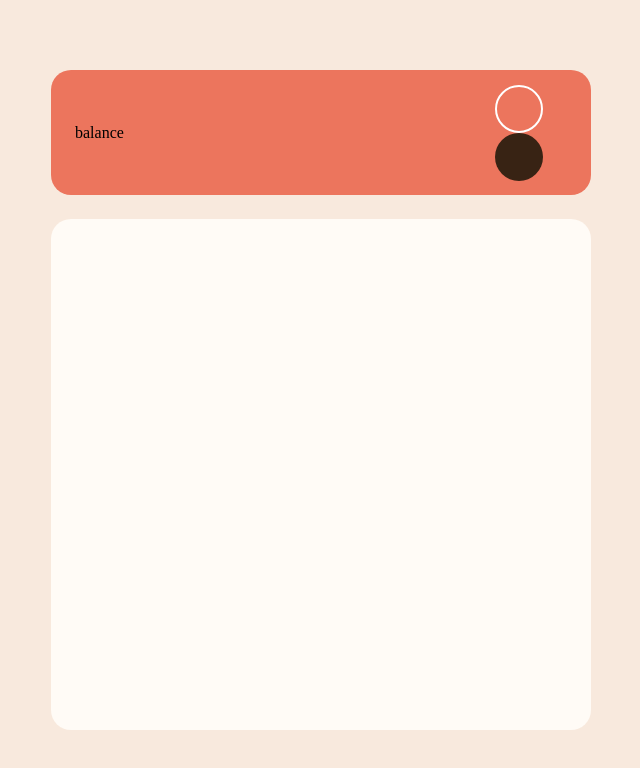
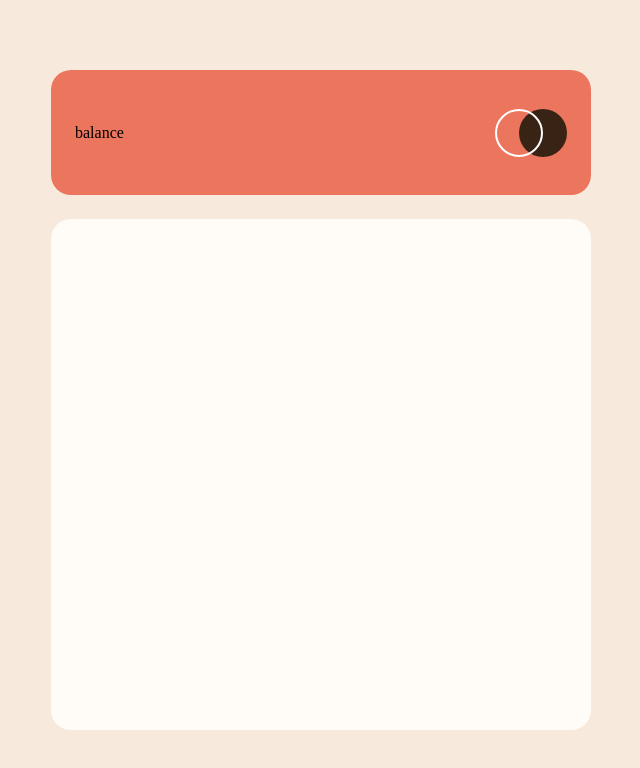
Before and after one commit to DuncanTom/expenses-chart-component, an Angular app: page / in a window 1280 px wide. Shown: the top 768 px of the page, without its empty margins (319-959 px from the left). Built offline with nearby package versions, Linux system fonts and the light colour scheme.

Commit message:
feat(balance) : implementing the logo component

```diff
--- a/src/app/balance/balance.component.less
+++ b/src/app/balance/balance.component.less
@@ -14,20 +14,27 @@
   & > .logo {
     margin-right: 24px;
     width: 72px;
-    display: block;
+    height: 48px;
+    position: relative;
 
     & > .circle {
-      width: 48px;
-      height: 48px;
+      height: 100%;
+      aspect-ratio: 1;
       border-radius: 50%;
 
       &.white {
         box-sizing: border-box;
         border: solid 2px white;
+        position: relative;
+        z-index: 1;
       }
 
       &.black {
         background-color: #382314;
+        position: absolute;
+        top: 0;
+        right: 0;
+        z-index: 0;
       }
     }
   }
```
Also changed, not shown: 3 other files (tests, documents, lock files or other folders).
